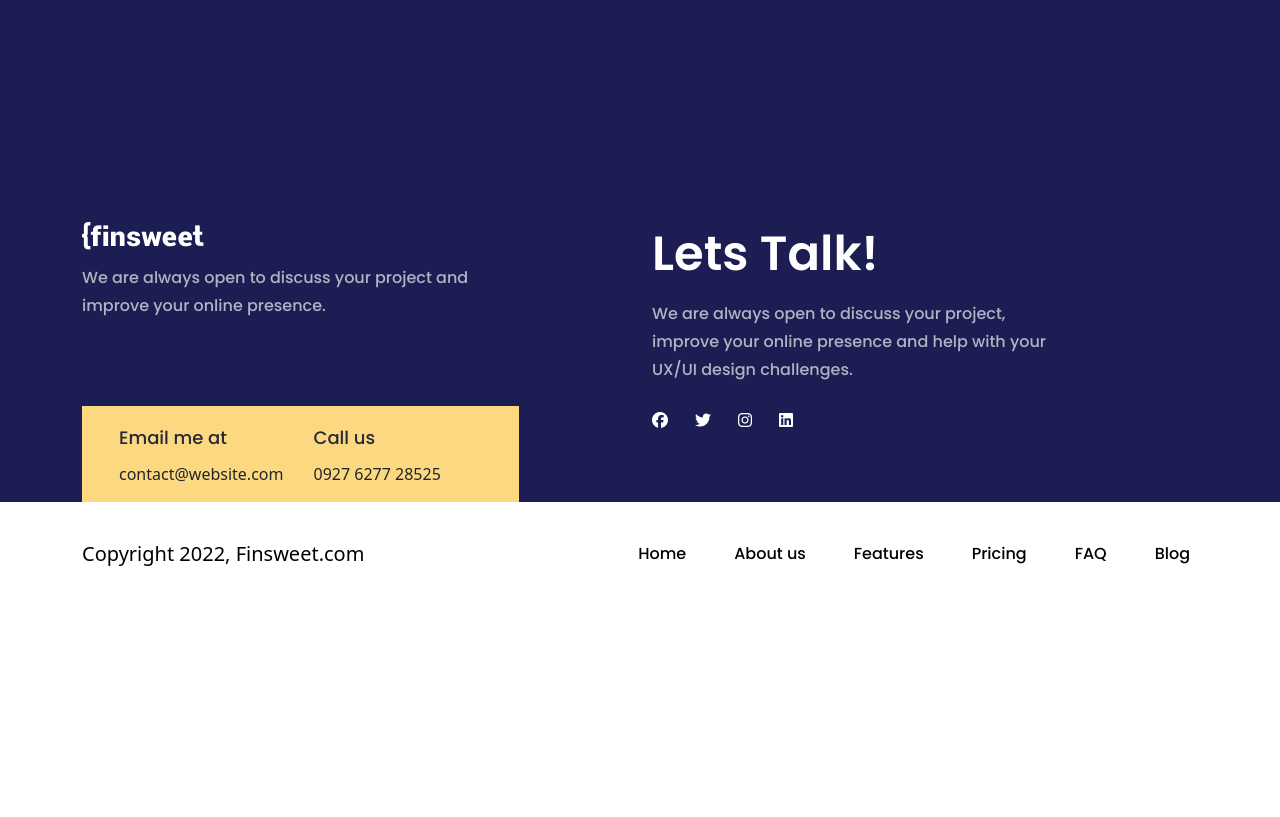
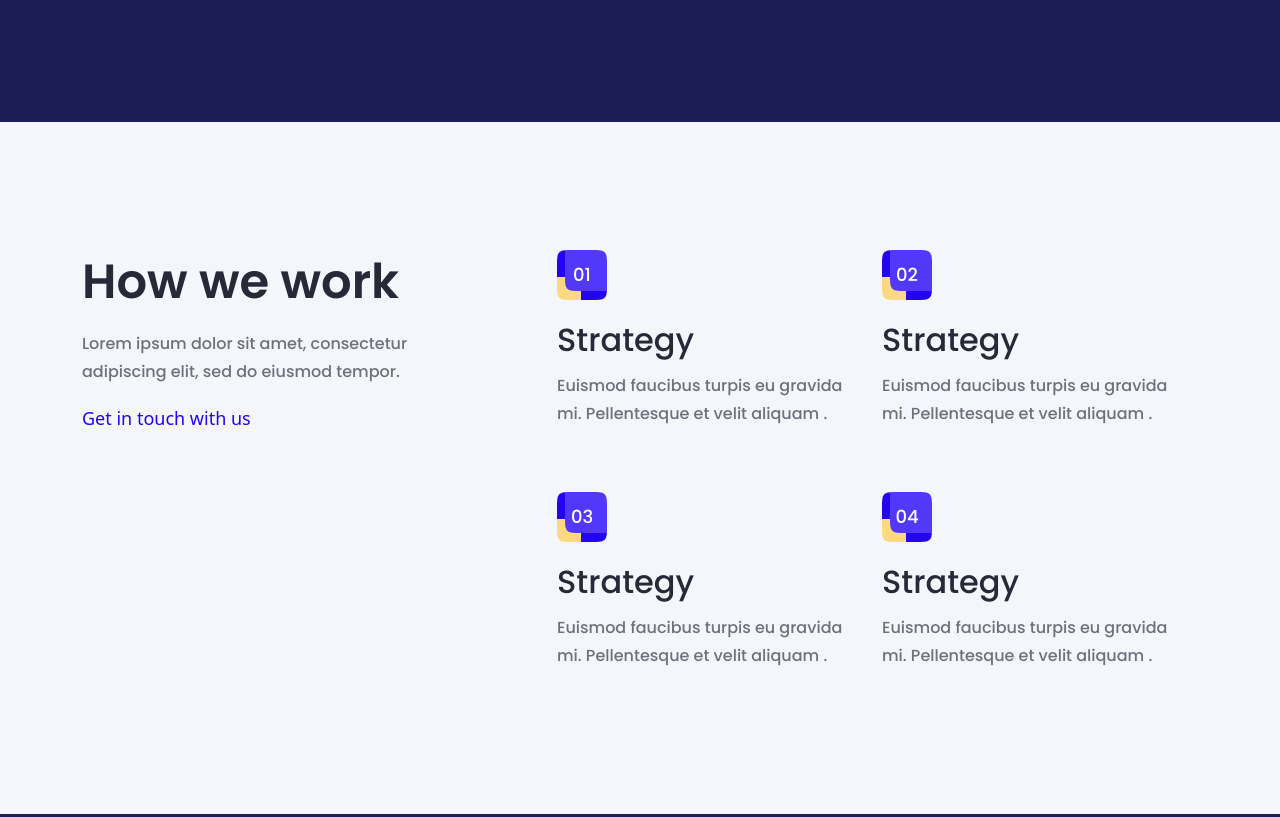
Before and after one commit to Newajdev/finsweet_bootstrap_project, a plain HTML site: page index.html in a window 1280 px wide. Shown: the part 640-1457 px from the top of the page. Before the commit the page ends 1246 px from the top, so only its background shows below. Drawn offline with Linux system fonts and the light colour scheme.

Commit message:
how we work section completed

```diff
--- a/css/style.css
+++ b/css/style.css
@@ -210,9 +210,96 @@ i {
     transform: translate(-50%);
     animation: edit 1s infinite alternate;
 }
+/* Hero Section end */
+/* How we Work Section Start*/
+.how_we_work{
+    background: #F4F6FC;
+    padding: 128px 0;
+}
+.how_we_work .container .row .col-lg-5 .title{
+    color: #282938;
+}
+.how_we_work .container .row .col-lg-5 .description{
+    color: #282938a7;
+    width: 405px;
+    margin: 16px 0;
+}
+.how_we_work .container .row .col-lg-5 .view_button{
+    margin-left: 0;
+    position: relative;
+}
+.how_we_work .container .row .col-lg-5 .view_button a{
+    color: #2405F2;
+    font-size: 18px;
+    font-weight: 500;
+    line-height: 32px;
+}
+.how_we_work .container .row .col-lg-5 .view_button i{
+    color: #2405F2;
+    position: absolute;
+    top: 50%;
+    left: 32%;
+    transform: translateY(-50%);
+    transform: .2s;
+}
+.how_we_work .container .row .col-lg-5 .view_button:hover i{
+    top: 50%;
+    left: 35%;
+}
+.how_we_work .container .row .col-lg-7 {
+    column-gap: 22px;
+    row-gap: 48px;
+}
+.how_we_work .container .row .col-lg-7 .work_stages .stage{
+    width: 50px;
+    height: 50px;
+    background-image: url(../images/pointer\ 1.png);
+    position: relative;
+}
+.how_we_work .container .row .col-lg-7 .work_stages .stage h4{
+    text-align: center;
+    position: absolute;
+    top: 50%;
+    left: 50%;
+    transform: translate(-50%, -50%);
+    font-family: "Poppins", serif;
+    font-size: 18px;
+    font-weight: 500;
+    line-height: 32px;
+    color: white;
+}
+.how_we_work .container .row .col-lg-7 .work_stages h3{
+    font-family: "Poppins", serif;
+    font-size: 32px;
+    font-weight: 500;
+    line-height: 48px;
+    color: #282938;
+    margin: 16px 0 8px 0;
+}
+.how_we_work .container .row .col-lg-7 .work_stages .description{
+    color: #282938a7;
+    width: 303px;
+}
 
+/* How we Work Section end */
+/* How we Work Section Start*/
 
-/* Hero Section end */
+/* How we Work Section end */
+/* How we Work Section Start*/
+
+/* How we Work Section end */
+/* How we Work Section Start*/
+
+/* How we Work Section end */
+/* How we Work Section Start*/
+
+/* How we Work Section end */
+/* How we Work Section Start*/
+
+/* How we Work Section end */
+/* How we Work Section Start*/
+
+/* How we Work Section end */
 
 
 
--- a/index.html
+++ b/index.html
@@ -100,9 +100,81 @@
     <!-- Hero Section End-->
   </header>
   <main>
+    <!-- =======================
+     How we Work Section Start
+     ============================= -->
+    <section class="how_we_work">
+      <div class="container">
+        <div class="row">
+          <div class="col-lg-5">
+            <h2 class="title">How we work</h2>
+            <p class="description">Lorem ipsum dolor sit amet, consectetur adipiscing elit, sed do eiusmod tempor.</p>
+            <div class="view_button d-flex">
+              <a class="" href="">Get in touch with us</a>
+              <i class="fa-solid fa-arrow-right"></i>
+            </div>
+          </div>
+          <div class="col-lg-7 d-flex flex-wrap">
+            <div class="work_stages">
+              <div class="stage"><h4>01</h4></div>
+              <h3>Strategy</h3>
+              <p class="description">Euismod faucibus turpis eu gravida mi. Pellentesque et velit aliquam .</p>
+            </div>
+            <div class="work_stages">
+              <div class="stage"><h4>02</h4></div>
+              <h3>Strategy</h3>
+              <p class="description">Euismod faucibus turpis eu gravida mi. Pellentesque et velit aliquam .</p>
+            </div>
+            <div class="work_stages">
+              <div class="stage"><h4>03</h4></div>
+              <h3>Strategy</h3>
+              <p class="description">Euismod faucibus turpis eu gravida mi. Pellentesque et velit aliquam .</p>
+            </div>
+            <div class="work_stages">
+              <div class="stage"><h4>04</h4></div>
+              <h3>Strategy</h3>
+              <p class="description">Euismod faucibus turpis eu gravida mi. Pellentesque et velit aliquam .</p>
+            </div>
+          </div>
+        </div>
+      </div>
+
+    </section>
+    <!-- =======================
+     How we Work Section End
+     ============================= -->
+    <!-- =======================
+     How we Work Section Start
+     ============================= -->
+    <!-- =======================
+     How we Work Section End
+     ============================= -->
+    <!-- =======================
+     How we Work Section Start
+     ============================= -->
+    <!-- =======================
+     How we Work Section End
+     ============================= -->
+    <!-- =======================
+     How we Work Section Start
+     ============================= -->
+    <!-- =======================
+     How we Work Section End
+     ============================= -->
+    <!-- =======================
+     How we Work Section Start
+     ============================= -->
+    <!-- =======================
+     How we Work Section End
+     ============================= -->
+    <!-- =======================
+     How we Work Section Start
+     ============================= -->
+    <!-- =======================
+     How we Work Section End
+     ============================= -->
 
   </main>
-
   <footer>
    <section class="information">
     <div class="container">
```
